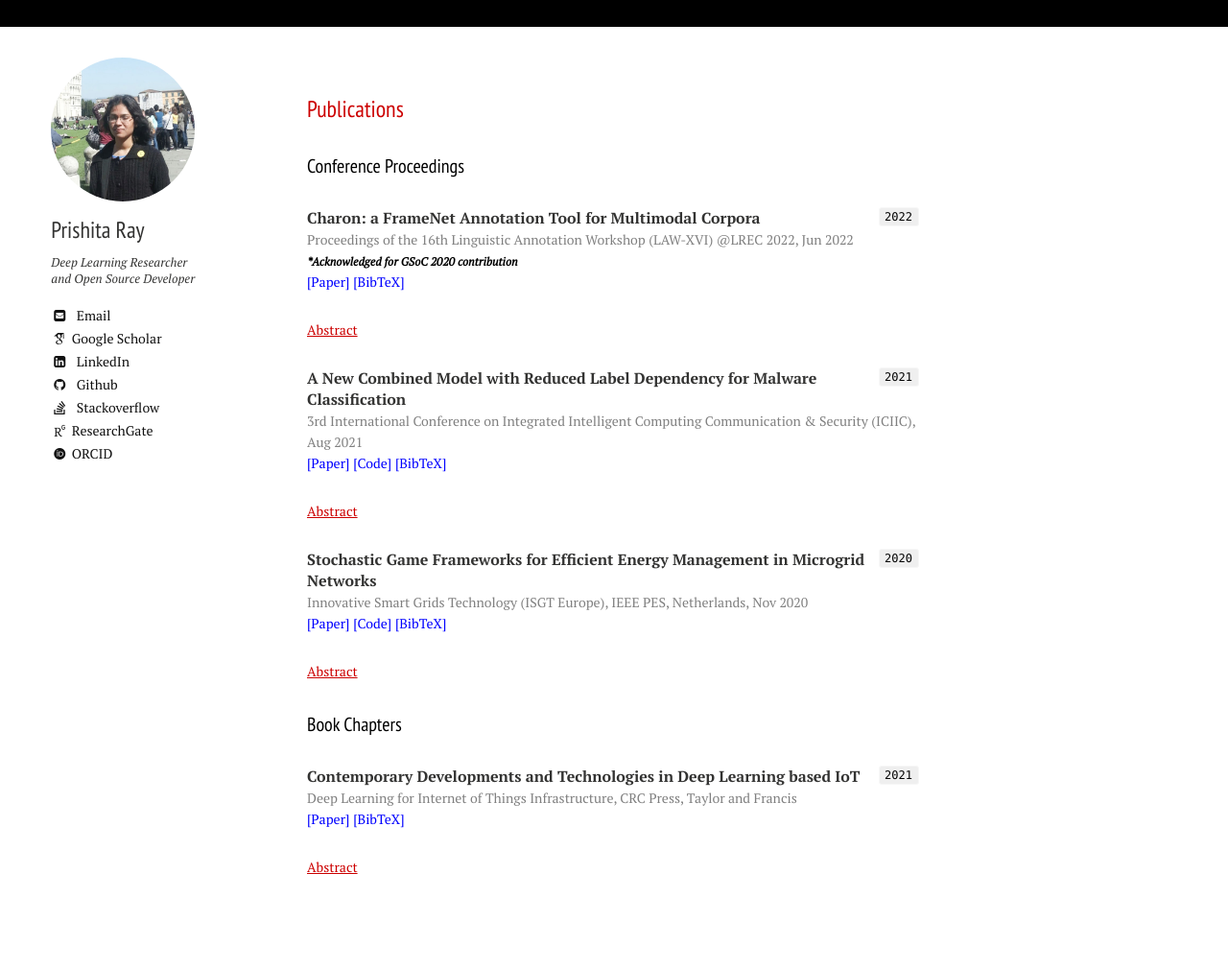
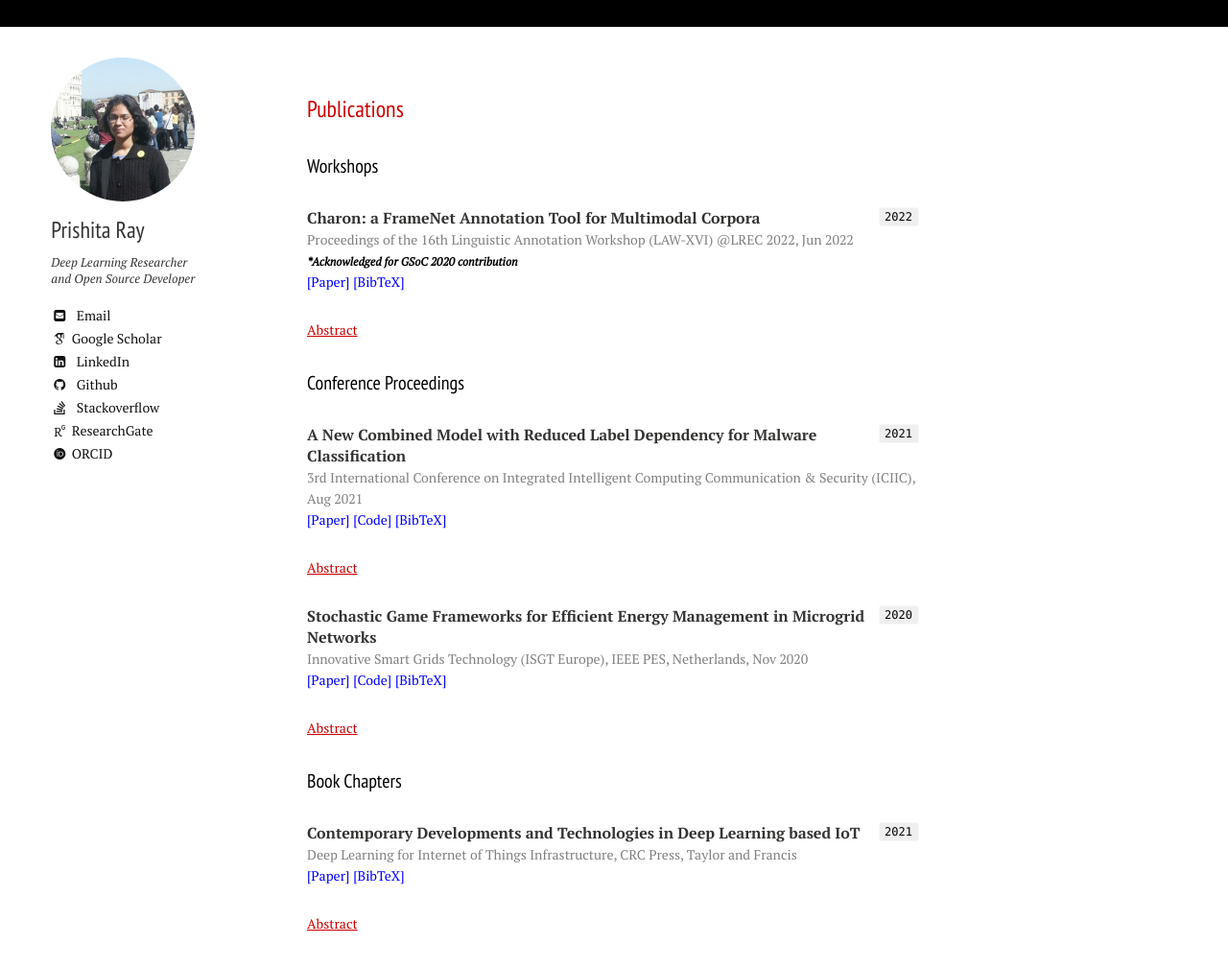
Before and after one commit to PRISHIta123/PRISHIta123.github.io, a Jekyll site: the page built from publications.md, in a window 1280 px wide, cut to the strip 104-1186 px from the top of the page. Shown: the top 1009 px of the strip at 96% size. Built offline with Jekyll 4.4.1, drawn with Linux system fonts in a browser that asks for light colours; nearby versions of some CDN libraries; some web fonts are replaced.

Commit message:
Update publications.md

```diff
--- a/publications.md
+++ b/publications.md
@@ -6,7 +6,7 @@ menuorder: 2
 <a></a>
 ## Publications
 
-### Conference Proceedings
+### Workshops
 `2022`
 <div>
 <p><b>Charon: a FrameNet Annotation Tool for Multimodal Corpora</b>
```
Also changed, not shown: other parts of publications.md (+1 -0 lines).
